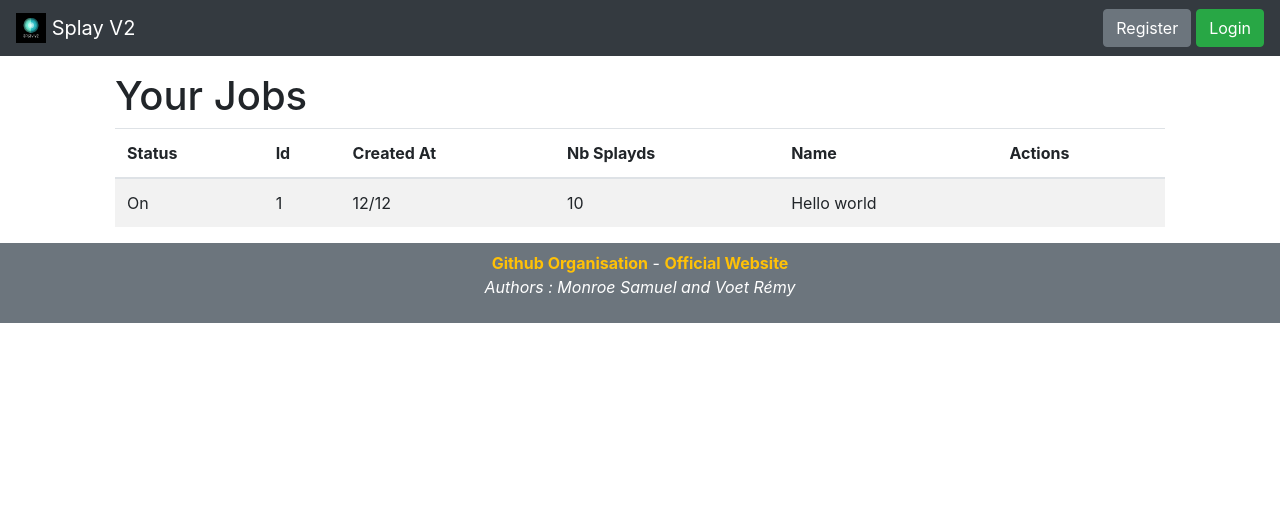
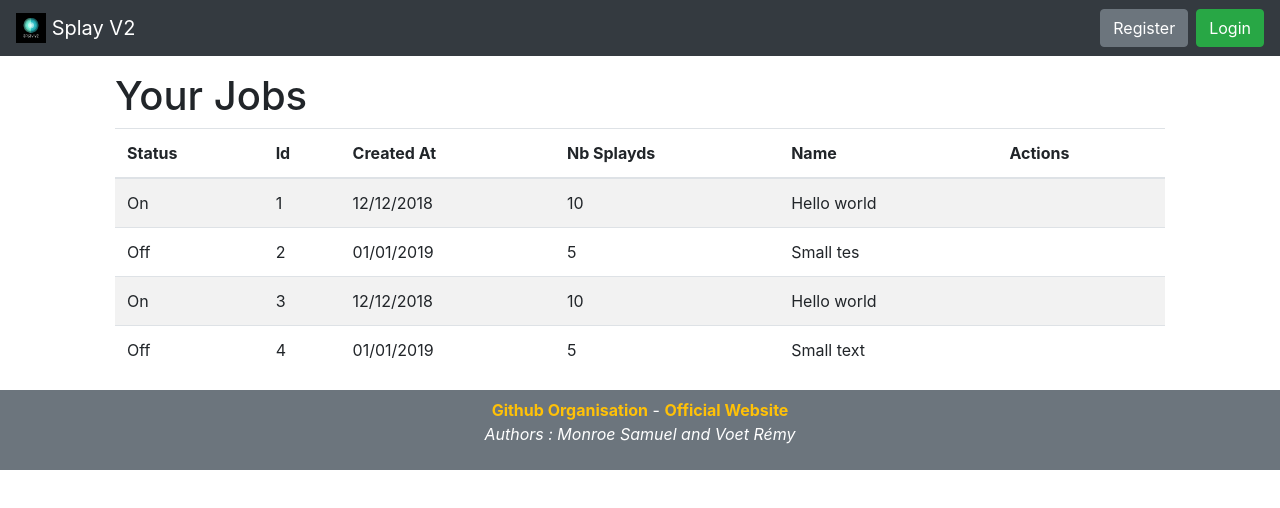
Before and after one commit to splay-project-v2/web_app, a Vue app: page /jobs in a window 1280 px wide. Shown: the top 508 px of the page. Built offline with nearby package versions, Linux system fonts and the light colour scheme.

Commit message:
Refactor, fix footer links, fix some ugly css and clean up

```diff
--- a/src/components/Footer.vue
+++ b/src/components/Footer.vue
@@ -2,13 +2,19 @@
   <footer class="page-footer font-small blue">
     <div class="footer-copyright bg-secondary text-white text-center py-2">
       <div>
-        <a href="https://github.com/splay-project-v2" class="font-weight-bold text-warning">Github Organisation</a>
-         -
-        <a href="http://www.splay-project.org/" class="font-weight-bold text-warning">Official Website</a>
+        <a
+          href="https://github.com/splay-project-v2"
+          target="_blank"
+          class="font-weight-bold text-warning"
+        >Github Organisation</a>
+        -
+        <a
+          href="http://www.splay-project.org/"
+          target="_blank"
+          class="font-weight-bold text-warning"
+        >Official Website</a>
       </div>
-      <p class="font-italic">
-        Authors : Monroe Samuel and Voet Rémy
-      </p>
+      <p class="font-italic">Authors : Monroe Samuel and Voet Rémy</p>
     </div>
   </footer>
 </template>
--- a/src/components/Header.vue
+++ b/src/components/Header.vue
@@ -23,7 +23,7 @@
           v-if="!auth.isAuth"
           tag="button"
           to="/register"
-          class="btn btn-secondary"
+          class="btn btn-secondary mr-2"
           type="button"
         >Register</router-link>
 
@@ -68,10 +68,4 @@ export default {
 
 <!-- Add "scoped" attribute to limit CSS to this component only -->
 <style>
-#btn-header-login {
-  margin-left: 5px;
-}
-#btn-header-logout {
-  margin-left: 5px;
-}
 </style>
--- a/src/components/Jobs.vue
+++ b/src/components/Jobs.vue
@@ -2,25 +2,20 @@
   <div class="container">
     <h1>Your Jobs</h1>
     <b-alert
-            variant="success"
-            dismissible fade
-            :show="alerts.success != null"
-            @dismissed="alerts.success=null">
-          <span v-html="alerts.success"></span>
-        </b-alert>
+      variant="success"
+      dismissible
+      fade
+      :show="alerts.success != null"
+      @dismissed="alerts.success=null"
+    >
+      <span v-html="alerts.success"></span>
+    </b-alert>
 
     <b-table striped hover :items="table.jobs" :fields="table.fields">
       <template slot="actions" slot-scope="row">
         <!-- We use @click.stop here to prevent a 'row-clicked' event from also happening -->
-        <b-button
-          size="sm"
-          @click.stop="detail(row.item)"
-          class="mr-1"
-        >Show details</b-button>
-        <b-button
-          size="sm"
-          @click.stop="kill(row.item)"
-        >Kill</b-button>
+        <b-button size="sm" @click.stop="detail(row.item)" class="mr-1">Show details</b-button>
+        <b-button size="sm" variant="danger" @click.stop="kill(row.item)">Kill</b-button>
       </template>
     </b-table>
   </div>
@@ -39,9 +34,30 @@ export default {
           {
             status: "On",
             id: 1,
-            created_at: "12/12",
+            created_at: "12/12/2018",
             nb_splayds: 10,
             name: "Hello world"
+          },
+          {
+            status: "Off",
+            id: 2,
+            created_at: "01/01/2019",
+            nb_splayds: 5,
+            name: "Small tes"
+          },
+          {
+            status: "On",
+            id: 3,
+            created_at: "12/12/2018",
+            nb_splayds: 10,
+            name: "Hello world"
+          },
+          {
+            status: "Off",
+            id: 4,
+            created_at: "01/01/2019",
+            nb_splayds: 5,
+            name: "Small text"
           }
         ],
         fields: ["status", "id", "created_at", "nb_splayds", "name", "actions"]
@@ -49,11 +65,11 @@ export default {
     };
   },
   methods: {
-    detail(item){
-      this.alerts.success = "I show detail of "+item.id
+    detail(item) {
+      this.alerts.success = "I show detail of " + item.id;
     },
-    kill(item){
-      this.alerts.success = "I kill "+item.id
+    kill(item) {
+      this.alerts.success = "I kill " + item.id;
     }
   },
   props: {
--- a/src/components/Register.vue
+++ b/src/components/Register.vue
@@ -72,7 +72,7 @@ export default {
     register() {
       if (this.checkInputs()) {
         const username = this.input.username;
-        this.alerts.errors = "";
+        this.alerts.errors = null;
         registerAPI(
           username,
           this.input.email,
@@ -87,9 +87,9 @@ export default {
             // eslint-disable-next-line
             console.error(error);
             if (error.response) {
-              this.alerts.error = "Response : " + error.response;
+              this.alerts.errors = "Response : " + error.response;
             } else {
-              this.alerts.error = "Error : " + error.message;
+              this.alerts.errors = "Error : " + error.message;
             }
           });
       }
--- a/src/components/services/api.js
+++ b/src/components/services/api.js
@@ -29,4 +29,7 @@ function registerAPI(user, email, password, passwordConfirmation) {
     })
 }
 
-export { loginAPI , registerAPI }
+export {
+    loginAPI,
+    registerAPI
+}
--- a/src/main.js
+++ b/src/main.js
@@ -8,6 +8,6 @@ Vue.config.productionTip = false
 Vue.use(BootstrapVue)
 
 new Vue({
-  render: h=> h(App),
+  render: h => h(App),
   router,
 }).$mount('#app')
```
Also changed, not shown: src/App.vue (+8 -7 lines).
